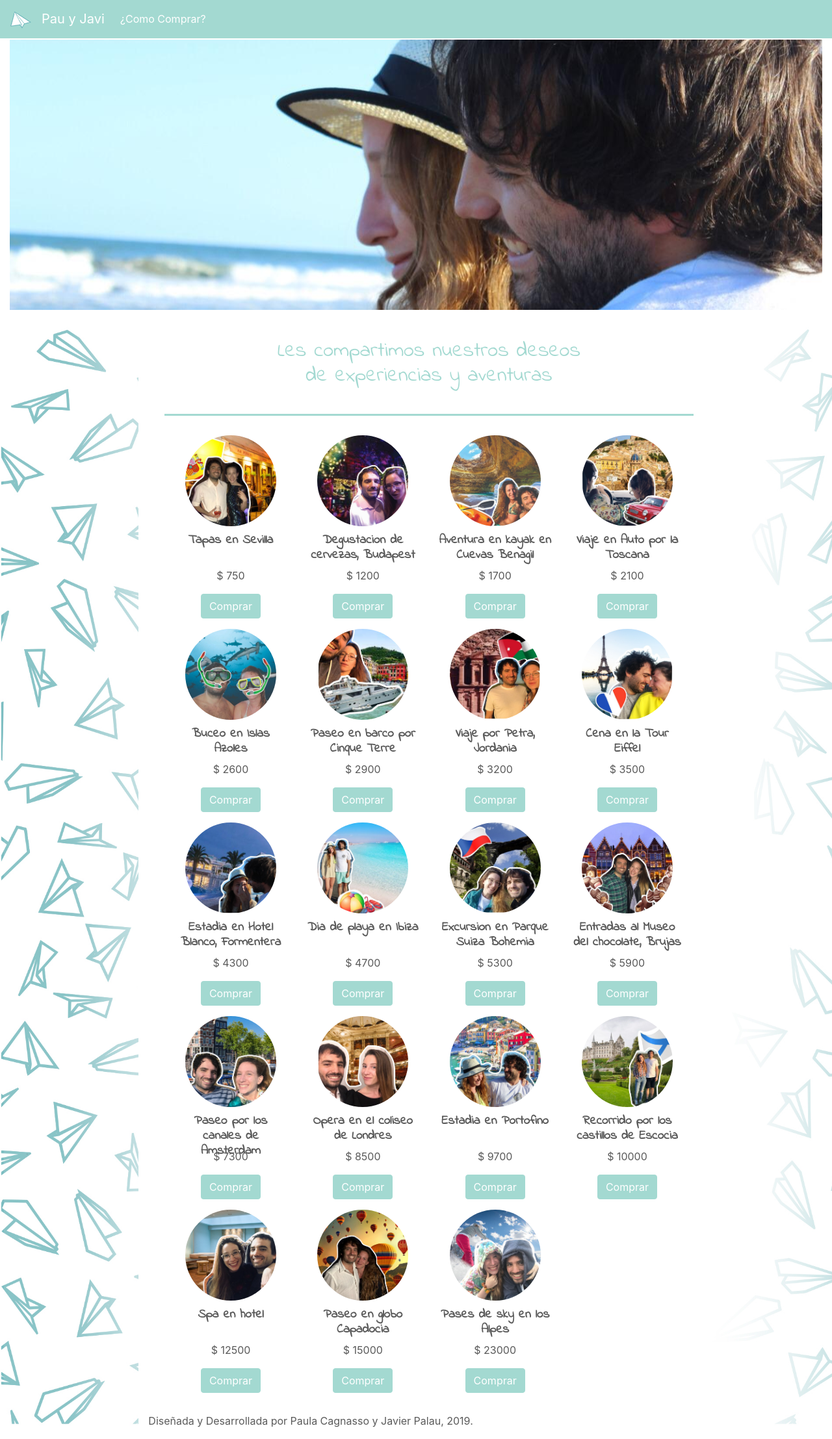
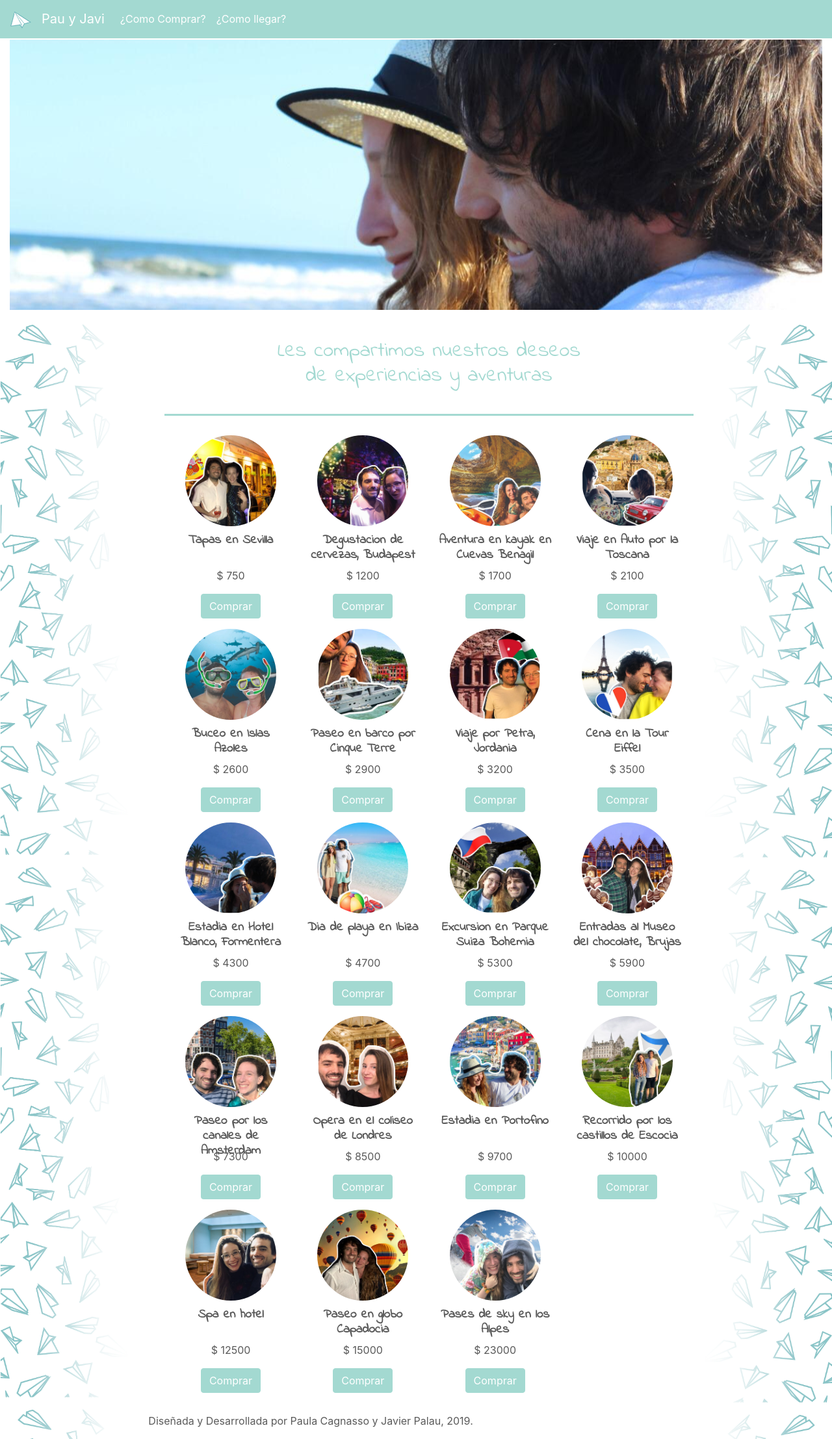
Before and after one commit to jpalauposse/casamiento, a PHP site: page / in a window 1280 px wide. Shown: the whole page at 65% size. Run offline with PHP 8.4, Linux system fonts and the light colour scheme; some libraries are stand-ins or nearby versions.

Commit message:
Se crea la pagina COmo llegar, ajusta las col laterales index

```diff
--- a/css/styles.css
+++ b/css/styles.css
@@ -18,6 +18,16 @@ body {
   }
   .marke{
     padding-left: 40px;
+  }
+  #izqui{
+    background-image: url("../fotos/izq.jpg");
+    background-size: contain;
+    background-repeat: repeat-y;
+  }
+  #derec{
+    background-image: url("../fotos/der.jpg");
+    background-size: contain;
+    background-repeat: repeat-y;
   }
   #izq{
     background-image: url("../fotos/izq.jpg");
@@ -88,7 +98,6 @@ margin-bottom: 30px;
   padding-bottom: 20px;
   border-bottom-style: solid;
   border-color: #a3d9d1;
-  margin
 }
 .como_comprar{
   color: #a3d9d1;
@@ -96,6 +105,13 @@ margin-bottom: 30px;
 .pf{
   margin-bottom: 15px;
   text-align: left;
+}
+.datos{
+  font-size: 1.2rem;
+}
+.localizador{
+  color: #a3d9d1;
+  font-size: 2rem;
 }
 
 /* RESPONSIVE CSS
--- a/header.php
+++ b/header.php
@@ -15,6 +15,9 @@
         <li class="nav-item active">
           <a class="nav-link" href="pf.php">¿Como Comprar?<span class="sr-only">(current)</span></a>
         </li>
+        <li class="nav-item active">
+          <a class="nav-link" href="maps.php">¿Como llegar?<span class="sr-only">(current)</span></a>
+        </li>
       </ul>
       <div id="fab">
       </div>
--- a/index.php
+++ b/index.php
@@ -8,7 +8,7 @@
 
     </div>
       <div class="row">
-        <div class="col-xl-2" id="izq">
+        <div class="col-xl-2" id="izqui">
         </div>
         <div class="col-xl-8" >
           <div class="row marke" id="marketing">
@@ -18,7 +18,7 @@
               <?php include 'footer.php'?>
           </div>
         </div>
-        <div class="col-xl-2" id="der">
+        <div class="col-xl-2" id="derec">
         </div>
       </div>
   </div>
--- a/pf.php
+++ b/pf.php
@@ -15,7 +15,7 @@
                 <img src="fotos/ICON.png" width="32" height="32" alt="Logo sitio" style="transform:rotate(90deg)">
               </div>
               <div class="col-11">
-                1) Elegir la opción de regalo que les parezca más divertida con el bontón <img src="fotos/boton.jpg" width="80" alt="imagen del botón de compra"> . Pueden ser una o varias. </br> (clickeando en la opción elegida se coloca automáticamente en el carrito)
+                1) Elegir la opción de regalo que les parezca más divertida con el botón <img src="fotos/boton.jpg" width="80" alt="imagen del botón de compra"> . Puede ser una o varias. </br> (clickeando en la opción elegida se coloca automáticamente en el carrito)
               </div>
             </div>
             <div class="row pf">
@@ -31,7 +31,7 @@
                 <img src="fotos/ICON.png" width="32" height="32" alt="Logo sitio" style="transform:rotate(270deg)">
               </div>
               <div class="col-11">
-                3) El pago podrá realizarse por MercadoPago o por transferencia/Deposito. Allí podrán completar su nombre y mail. (¡Y nos encataría que también que agreguen sus saludos para los novios!)
+                3) El pago podrá realizarse por MercadoPago o por transferencia/Deposito. Deberán completar su nombre y mail. (¡Y nos encataría que también que agreguen sus saludos para los novios!)
               </div>
             </div>
             <div class="row pf">
```
Also changed, not shown: maps.php (added, +42 -0 lines), reg.php (+6 -6 lines).
